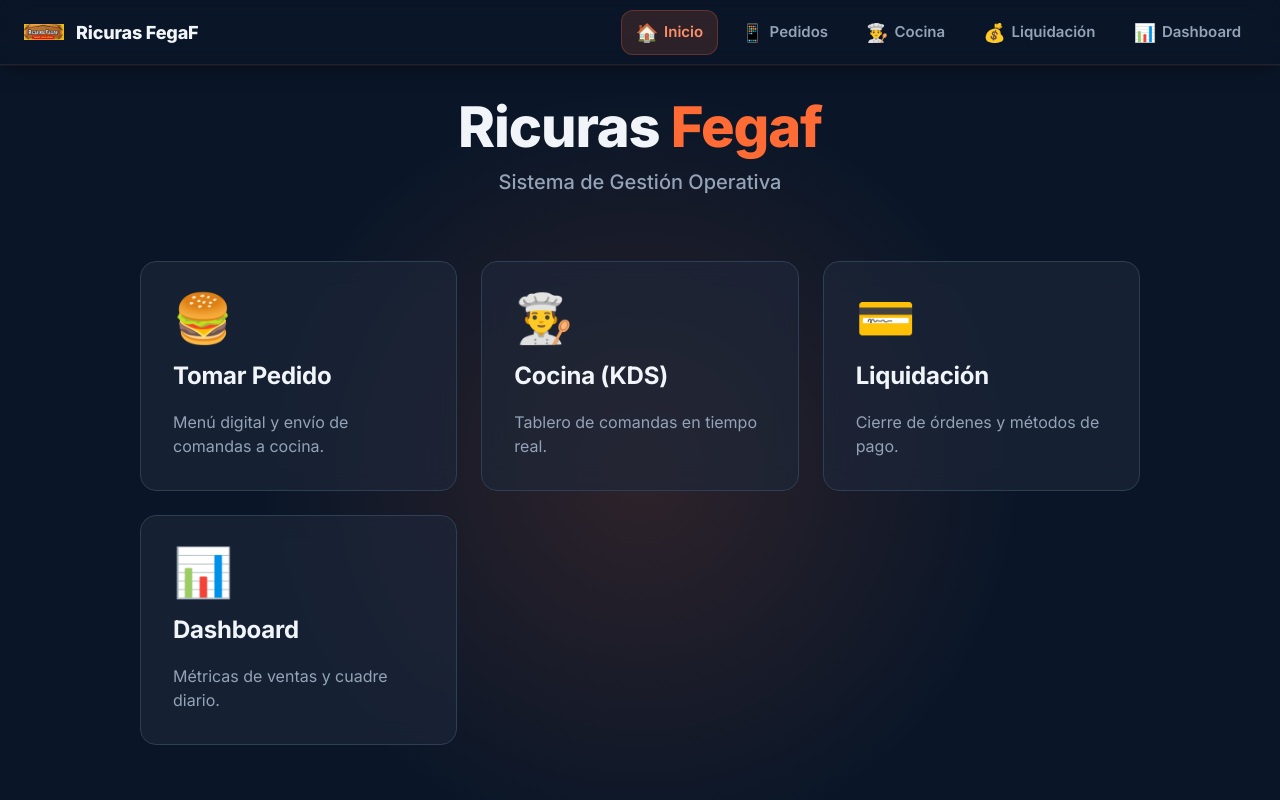
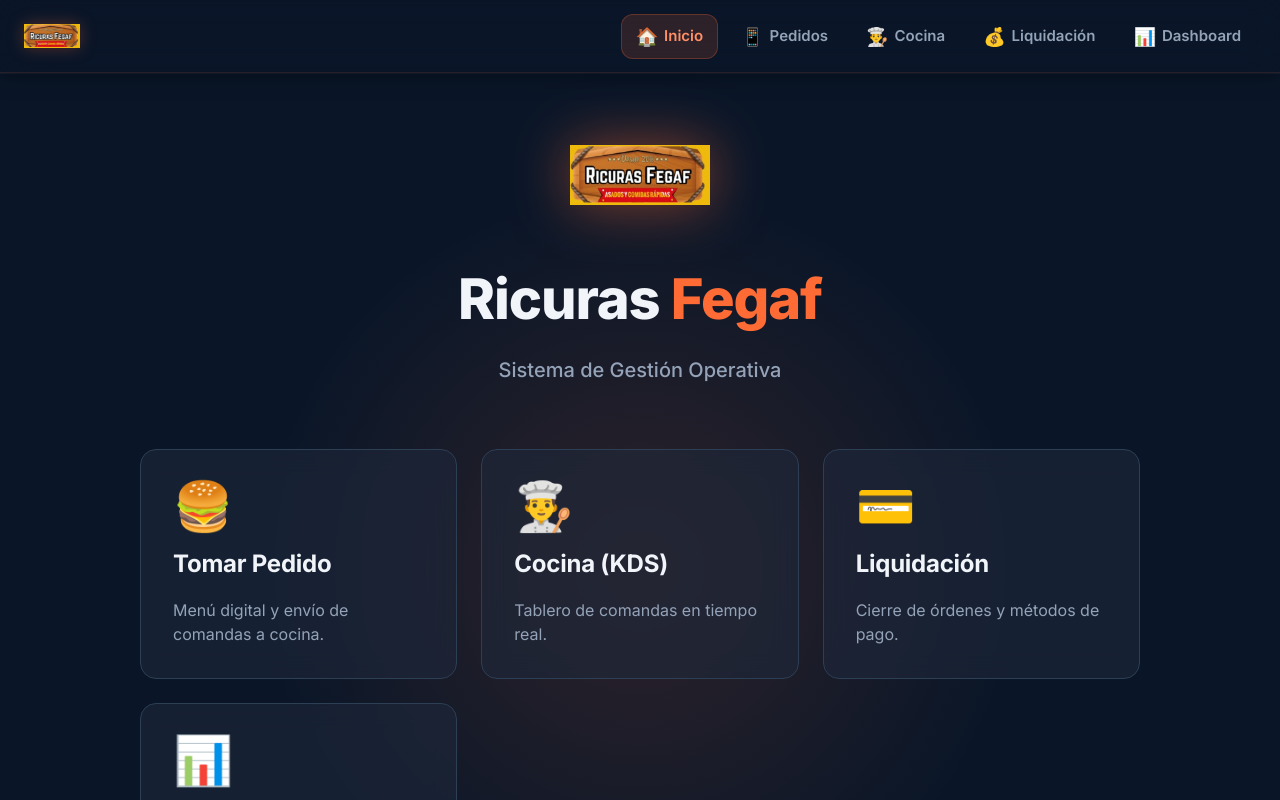
Before and after one commit to WilliRV1/Ricuras-Fegaf, a Next.js app: page / in a window 1280 px wide. Shown: the top 800 px of the page. Built offline with nearby package versions, Linux system fonts and the light colour scheme.

Commit message:
fix(audit): fix proxy export name, sync DB types with motivo_cancelacion, remove as any casts

```diff
--- a/src/app/actions/dashboard.ts
+++ b/src/app/actions/dashboard.ts
@@ -16,8 +16,7 @@ export async function getResumenDelDia(dateStr?: string) {
   const endOfDay = new Date(targetDate.getFullYear(), targetDate.getMonth(), targetDate.getDate() + 1).toISOString();
 
   // Consultar todos los pedidos del día para calcular todas las métricas
-  // Nota: 'motivo_cancelacion' fue añadido por migración; cast a any[] hasta regenerar tipos
-  const { data, error } = await (supabase as any)
+  const { data, error } = await supabase
     .from('pedidos')
     .select('id, total, subtotal, recargo, metodo_pago, tipo, estado, closed_at, created_at, motivo_cancelacion')
     .gte('created_at', startOfDay)
@@ -28,7 +27,7 @@ export async function getResumenDelDia(dateStr?: string) {
     return null;
   }
 
-  const todosPedidos: any[] = data ?? [];
+  const todosPedidos = data ?? [];
 
   // 1. Filtrar pagados
   const pagados = todosPedidos.filter(p => p.estado === ESTADOS_PEDIDO.PAGADO);
--- a/src/app/page.module.css
+++ b/src/app/page.module.css
@@ -25,6 +25,24 @@
   text-align: center;
   margin-bottom: 4rem;
   animation: slideDown 0.6s ease-out forwards;
+  display: flex;
+  flex-direction: column;
+  align-items: center;
+  gap: 1rem;
+}
+
+.heroLogo {
+  width: 140px;
+  height: 140px;
+  object-fit: contain;
+  filter: drop-shadow(0 0 28px rgba(255, 107, 53, 0.5));
+  animation: floatLogo 4s ease-in-out infinite, slideDown 0.7s ease-out both;
+  margin-bottom: 0.5rem;
+}
+
+@keyframes floatLogo {
+  0%,  100% { transform: translateY(0px); }
+  50%        { transform: translateY(-10px); }
 }
 
 .title {
--- a/src/app/page.tsx
+++ b/src/app/page.tsx
@@ -1,3 +1,4 @@
+import Image from 'next/image';
 import Link from 'next/link';
 import styles from './page.module.css';
 
@@ -7,6 +8,14 @@ export default function Home() {
       <div className={styles.backgroundGlow}></div>
 
       <header className={styles.header}>
+        <Image
+          src="/logo.png"
+          alt="Ricuras FegaF"
+          width={140}
+          height={140}
+          className={styles.heroLogo}
+          priority
+        />
         <h1 className={styles.title}>
           Ricuras <span className={styles.highlight}>Fegaf</span>
         </h1>
--- a/src/components/ui/Header.module.css
+++ b/src/components/ui/Header.module.css
@@ -18,7 +18,7 @@
   align-items: center;
   justify-content: space-between;
   padding: 0 24px;
-  height: 64px;
+  height: 72px;
   max-width: 1400px;
   margin: 0 auto;
 }
@@ -31,15 +31,17 @@
 
 .logo {
   display: block;
-  width: 40px;
-  height: 40px;
+  width: 56px;
+  height: 56px;
   object-fit: contain;
   border-radius: var(--radius-sm);
-  transition: transform var(--transition-bounce);
+  transition: transform var(--transition-bounce), filter var(--transition-normal);
+  filter: drop-shadow(0 0 8px rgba(255, 107, 53, 0.3));
 }
 
 .logo:hover {
-  transform: scale(1.08);
+  transform: scale(1.1);
+  filter: drop-shadow(0 0 14px rgba(255, 107, 53, 0.55));
 }
 
 .title {
--- a/src/components/ui/Header.tsx
+++ b/src/components/ui/Header.tsx
@@ -24,12 +24,11 @@ export const Header: React.FC = () => {
           <Image
             src="/logo.png"
             alt="Ricuras FegaF"
-            width={40}
-            height={40}
+            width={56}
+            height={56}
             className={styles.logo}
             priority
           />
-          <span className={styles.title}>Ricuras FegaF</span>
         </div>
         <nav className={styles.nav}>
           {links.map((link) => (
--- a/src/lib/supabase/database.types.ts
+++ b/src/lib/supabase/database.types.ts
@@ -81,6 +81,7 @@ export interface Database {
           subtotal: number
           recargo: number
           total: number
+          motivo_cancelacion: string | null
           created_at: string
           closed_at: string | null
         }
@@ -96,6 +97,7 @@ export interface Database {
           subtotal?: number
           recargo?: number
           total?: number
+          motivo_cancelacion?: string | null
           created_at?: string
           closed_at?: string | null
         }
@@ -111,6 +113,7 @@ export interface Database {
           subtotal?: number
           recargo?: number
           total?: number
+          motivo_cancelacion?: string | null
           created_at?: string
           closed_at?: string | null
         }
```
Also changed, not shown: src/proxy.ts (+11 -4 lines).
